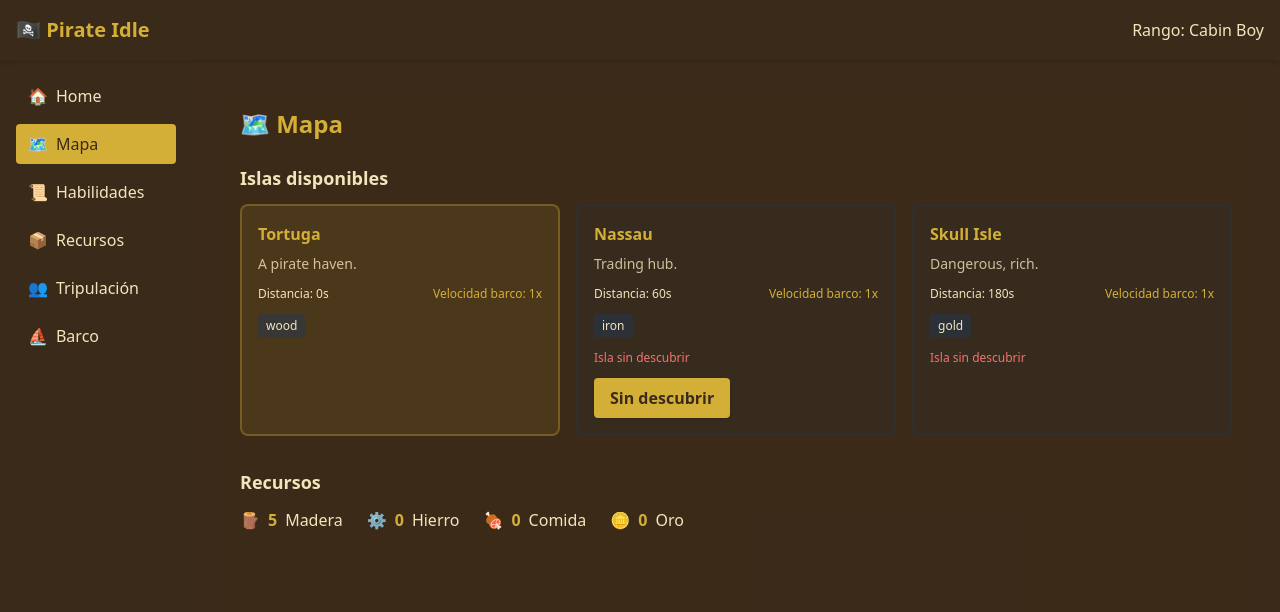
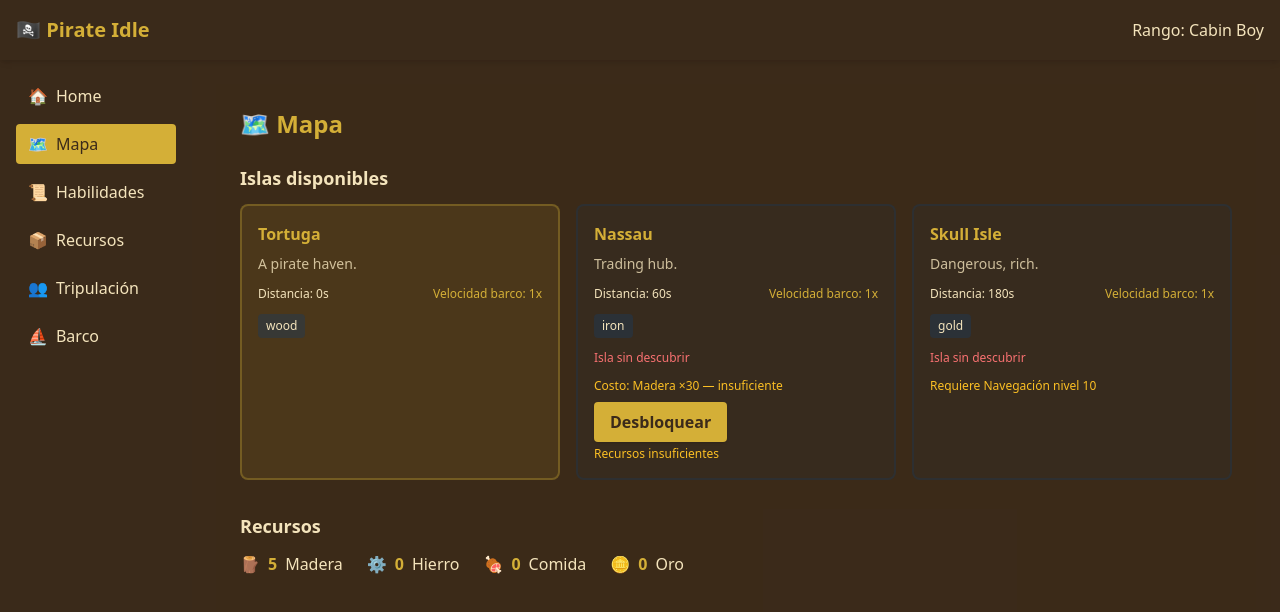
Before and after one commit to Fravicabe/Juego_Piratas_Grupo1_PI, a React (Vite) app: page /map in a window 1280 px wide. Shown: the top 612 px of the page. Built offline with nearby package versions, Linux system fonts and the light colour scheme.

Commit message:
fix(ui): mostrar botón Desbloquear antes que 'Sin descubrir' para islas con costo

```diff
--- a/src/ui/pages/Map.tsx
+++ b/src/ui/pages/Map.tsx
@@ -103,7 +103,6 @@ export default function Map() {
               let showUnlock = false;
               if (isCurrent) label = "Estás aquí";
               else if (isTraveling) label = "En viaje...";
-              else if (!discovered) label = "Sin descubrir";
               else if (lockedByLevel) {
                 label = "Bloqueada";
                 reason = `Requiere Navegación nivel ${island.lockedUntilLevel}`;
@@ -118,7 +117,7 @@ export default function Map() {
                   .join(" + ");
                 reason = `Costo: ${costText}`;
                 if (!afford) reason += " — insuficiente";
-              }
+              } else if (!discovered) label = "Sin descubrir";
 
               const cardClass = isCurrent
                 ? "bg-gold/10 border-gold/30"
```
